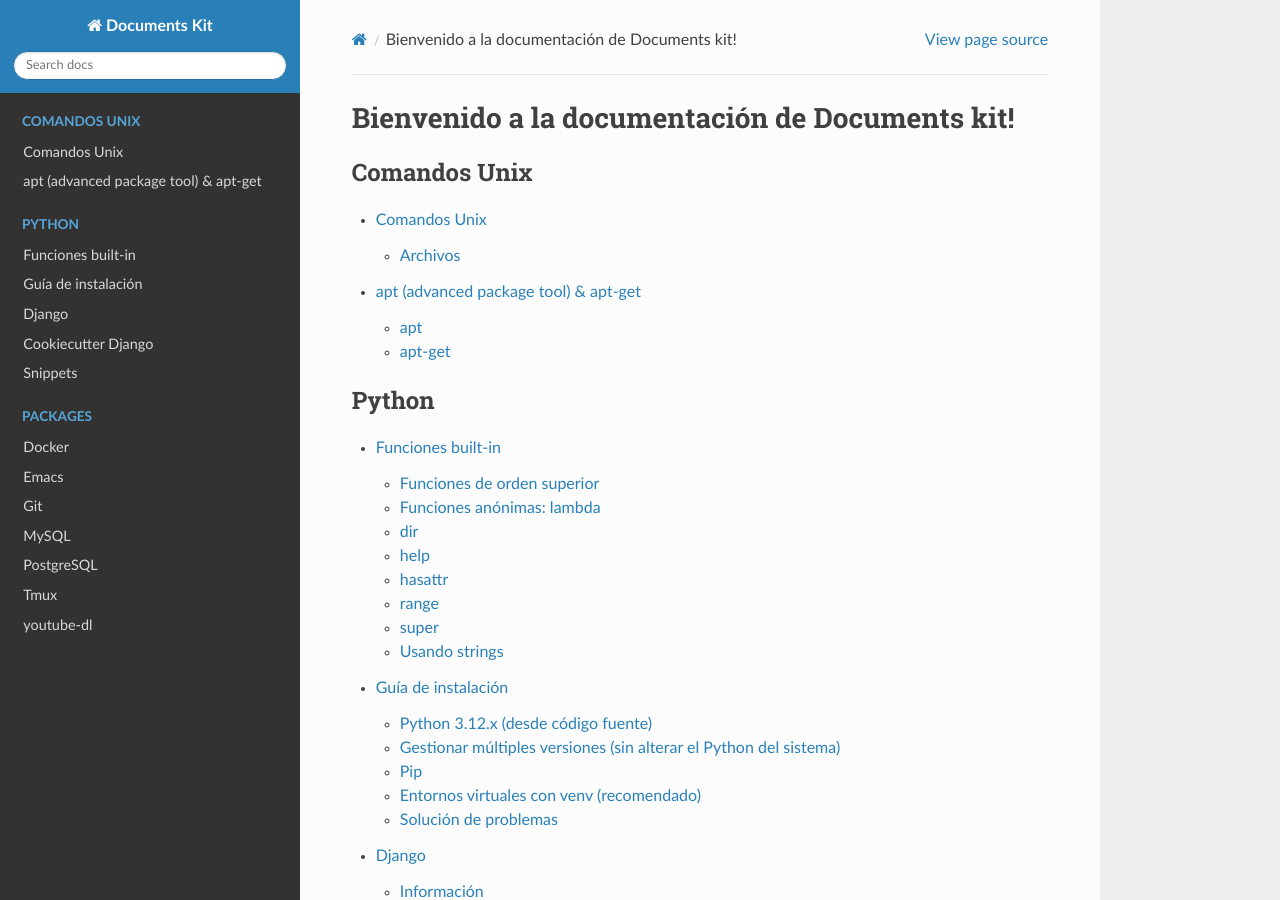
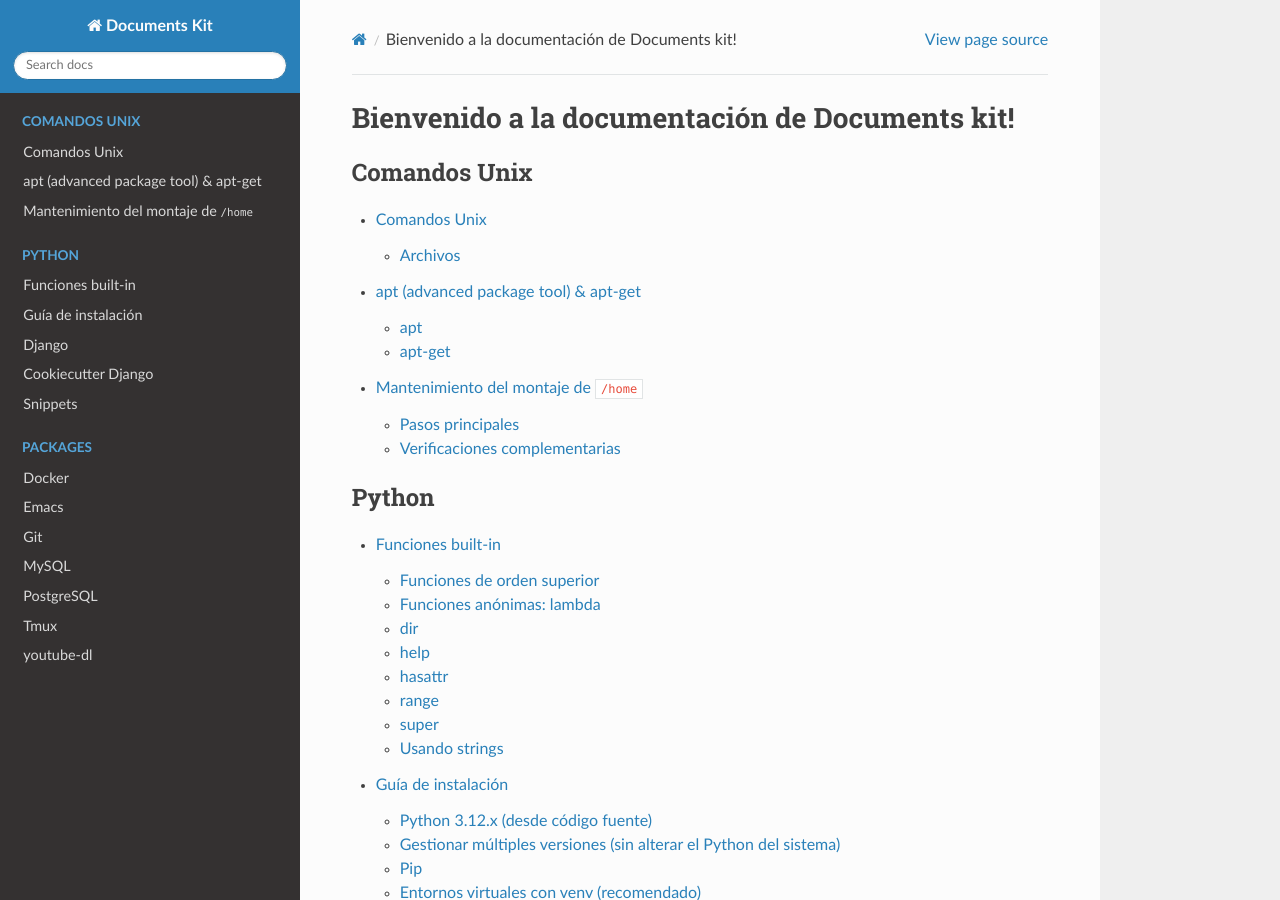
Before and after one commit to mcardozo/documents-kit, a Sphinx documentation site: the page built from docs/index.rst, in a window 1280 px wide and 900 px high. Built offline with Sphinx 7.4.7 and the Read the Docs theme 3.1.0, drawn with Linux system fonts in a browser that asks for light colours; some of the changed lines change nothing that is shown.

```diff
--- a/docs/index.rst
+++ b/docs/index.rst
@@ -11,6 +11,7 @@
 
    unix/archivos
    unix/apt
+   unix/file_system_check
 
 .. toctree::
    :caption: Python
--- /dev/null
+++ b/docs/unix/file_system_check.rst
@@ -0,0 +1,50 @@
+Mantenimiento del montaje de ``/home``
+=====================================================================
+
+Este procedimiento describe cómo desmontar temporalmente el directorio
+``/home`` para realizar un chequeo del sistema de archivos y posteriormente
+volver a montarlo. Además, se incluyen verificaciones adicionales para
+asegurarse de que el volumen se encuentra en buen estado.
+
+Pasos principales
+----------------------------------------------------------------------
+
+Desmontar ``/home`` para poder chequearlo::
+
+   cd /
+   sudo umount /home
+
+Chequear y reparar el sistema de archivos de ``/home``::
+
+   sudo e2fsck -f /dev/sda1
+
+Montar ``/home`` desde ``fstab``::
+
+   sudo mount /home
+
+Reiniciar el gestor gráfico (SDDM)::
+
+   sudo systemctl restart sddm
+
+Verificaciones complementarias
+----------------------------------------------------------------------
+
+Verificar el montaje actual de ``/home``::
+
+   findmnt /home
+
+Consultar el estado del montaje de ``/home`` en este arranque::
+
+   systemctl status home.mount
+
+Confirmar que el UUID de ``/dev/sda1`` coincide con la entrada en ``fstab``::
+
+   sudo blkid /dev/sda1
+
+Revisar el estado SMART del disco::
+
+   sudo smartctl -H /dev/sda
+
+Forzar un chequeo ``ext4`` ocasional::
+
+   sudo tune2fs -c 30 -i 6m /dev/sda1
```
